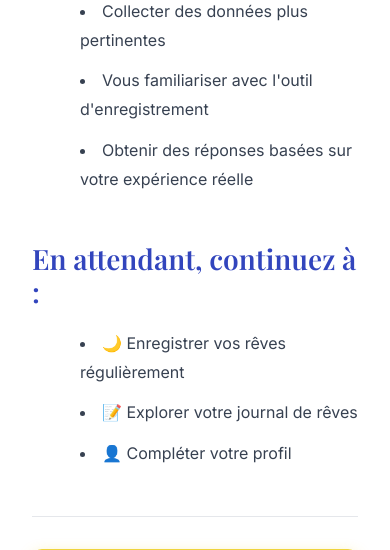
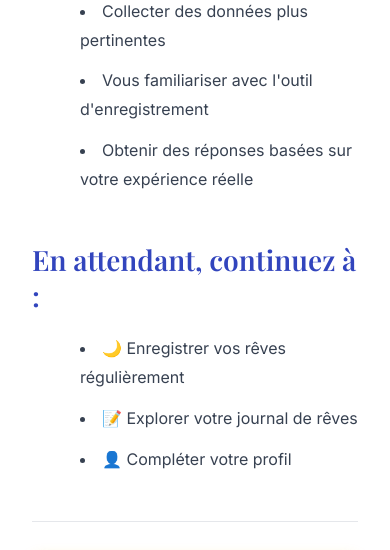
Before and after one commit to medialab/journal-des-reves, a Django app: page /polls/questionnaire/ in a window 390 px wide. Shown: the part 1188-1738 px from the top of the page. Run offline with Django 5.2, Linux system fonts and the light colour scheme; a user stored in the database is signed in; data comes from the database, SQL or seed files in the repository.

Commit message:
Reglage taille mobile

```diff
--- a/djangotutorial/polls/static/polls/forms.css
+++ b/djangotutorial/polls/static/polls/forms.css
@@ -753,4 +753,13 @@
         max-width: 100%;
         width: 100%;
     }
+
+    #noMemoryBtn {
+        font-size: 0.92rem;
+        line-height: 1.35;
+        white-space: normal;
+        word-break: break-word;
+        text-align: center;
+        padding: 0.75rem 1rem;
+    }
 }
--- a/djangotutorial/polls/static/polls/pages.css
+++ b/djangotutorial/polls/static/polls/pages.css
@@ -796,6 +796,11 @@
 }
 
 @media (max-width: 640px) {
+    .waiting-continue-title {
+        font-size: 1.25rem;
+        line-height: 1.3;
+    }
+
     .container-wide {
         padding: 0 1.25rem;
     }
--- a/djangotutorial/polls/templates/polls/questionnaire_waiting.html
+++ b/djangotutorial/polls/templates/polls/questionnaire_waiting.html
@@ -56,7 +56,7 @@
 
         <!-- En attendant -->
         <article class="content-section">
-            <h2>En attendant, continuez à :</h2>
+            <h2 class="waiting-continue-title">En attendant, continuez à :</h2>
 
             <section class="content-block">
                 <ul style="list-style-position: inside; margin-left: 1rem;">
```
